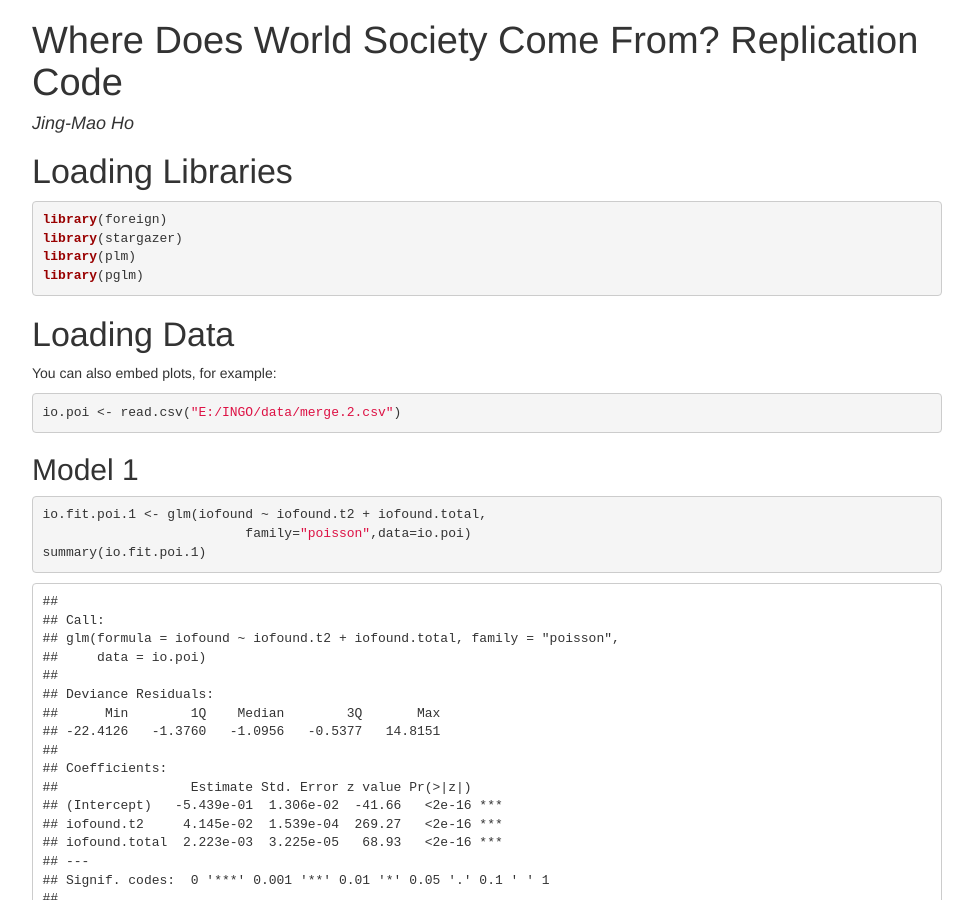
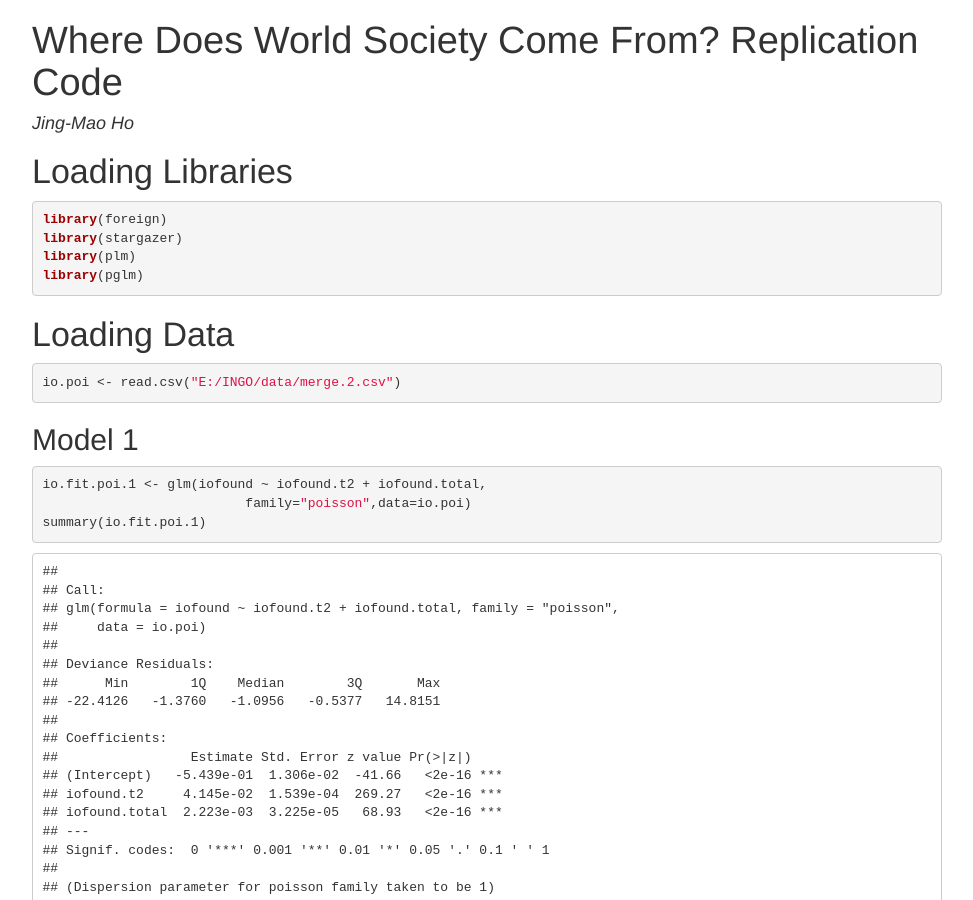
Before and after one commit to jingmaoho/Jing-Mao-Ho, a Jekyll site: the page replication.clean.model.html, which Jekyll copies as it is, in a window 1280 px wide and 900 px high. Shown: the whole window, without its empty margins (153-1126 px from the left). Built offline with Jekyll 4.4.1, drawn with Linux system fonts in a browser that asks for light colours.

Commit message:
Add files via upload

```diff
--- a/replication.clean.model.html
+++ b/replication.clean.model.html
@@ -384,7 +384,6 @@ library(pglm)</code></pre>
 </div>
 <div id="loading-data" class="section level1">
 <h1>Loading Data</h1>
-<p>You can also embed plots, for example:</p>
 <pre class="r"><code>io.poi &lt;- read.csv(&quot;E:/INGO/data/merge.2.csv&quot;)</code></pre>
 <div id="model-1" class="section level2">
 <h2>Model 1</h2>
```
